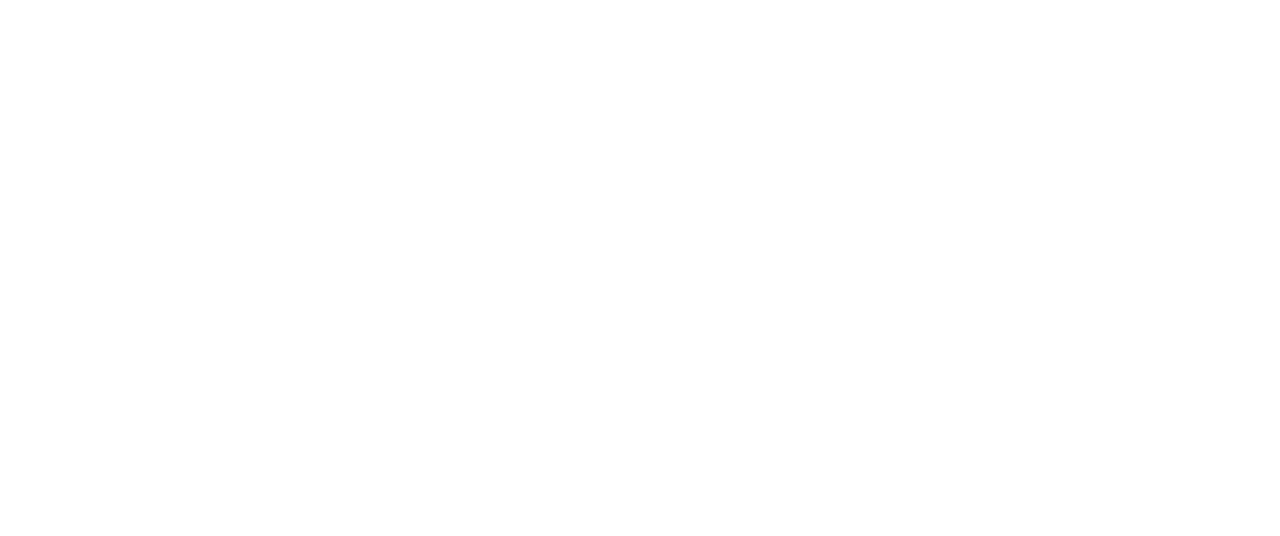
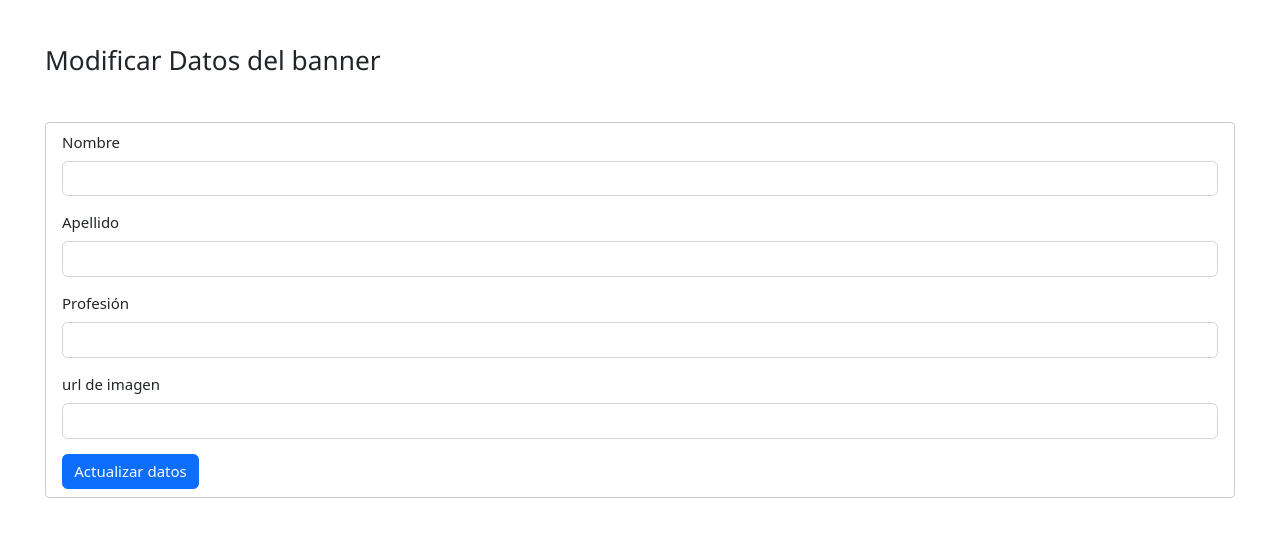
Before and after one commit to ferbonelli/Portfolio-FrontEnd, an Angular app in the folder MiPorfolio/: page /editarbanner/1 in a window 1280 px wide. Before the commit this address led to /. Shown: the top 536 px of the page. Built offline with nearby package versions, Linux system fonts and the light colour scheme; no server answers.

Commit message:
Con imagens ok

```diff
--- a/MiPorfolio/src/app/app-routing.module.ts
+++ b/MiPorfolio/src/app/app-routing.module.ts
@@ -11,7 +11,7 @@
 import { NuevaeducacionComponent } from './componentes/educacion/nuevaeducacion.component';
 import { EditareducacionComponent } from './componentes/educacion/editareducacion.component';
 import { EditaracercaDeComponent } from './componentes/acerca-de/editaracerca-de.component';
-
+import { EditarbannerComponent } from './componentes/banner/editarbanner.component';
 
 
 
@@ -27,6 +27,8 @@
 {path:'nuevaeducacion', component:NuevaeducacionComponent},
 {path:'editareducacion/:id', component:EditareducacionComponent},
 {path:'editaracercade/:id', component:EditaracercaDeComponent},
+{path:'editarbanner/:id', component:EditarbannerComponent},
+
 {path:'', component:MiportfolioComponent,pathMatch: 'full'},
 ];
 
--- a/MiPorfolio/src/app/componentes/banner/banner.component.html
+++ b/MiPorfolio/src/app/componentes/banner/banner.component.html
@@ -1,10 +1,16 @@
 <div class="card img-fluid" >
     <img class="card-img-top" src="./assets/img/electronica.png" alt="Card image" style="width:100%">
-          <img   src="./assets/img/foto_mia2022.png" class="rounded-circle img-fluid col-md-3 perfil-image">
+          <img   src={{persona.url_foto}} class="rounded-circle img-fluid col-md-3 perfil-image">
 </div>
 <div>
   <br>
   <h4 class="text-bg-primary text-center">{{persona.nombre}}&nbsp; {{persona.apellido}}
     &nbsp;-&nbsp;{{persona.profesion}}
   </h4>
+
+  <div *ngIf="esta_logueado">
+    <button type="button" class="btn btn-secondary" routerLink="/editarbanner/{{persona.id_persona}}">Editar banner</button>
+    <br><br>
+    </div>
+
 </div>
--- a/MiPorfolio/src/app/componentes/banner/banner.component.ts
+++ b/MiPorfolio/src/app/componentes/banner/banner.component.ts
@@ -13,6 +13,9 @@
 })
 export class BannerComponent implements OnInit{
 
+
+   // Declaraciones
+   esta_logueado: boolean = false;
   // En este caso como es mi porfolio voy a usar solo el id de mi persona
   id: number=1;
   persona: Persona = new Persona(0,'','','','','','','','','');
@@ -20,6 +23,18 @@
   constructor(private datosPersona:PersonaService) {}
 
   ngOnInit(): void {
+    this.mostrarPersona();
+    if (localStorage.getItem("estado_login"))
+            {
+              this.esta_logueado=true;
+            }
+            else
+              {
+              this.esta_logueado=false;
+              }
+  }
+
+  mostrarPersona():void {
     this.datosPersona.obtenerPersona(this.id).subscribe(
       data => {
         this.persona=data;
--- a/MiPorfolio/src/app/componentes/banner/editarbanner.component.html
+++ b/MiPorfolio/src/app/componentes/banner/editarbanner.component.html
@@ -1 +1,24 @@
-<p>editarbanner works!</p>
+<h3 class="m-5">Modificar Datos del banner</h3>
+<div class="m-5 w3-padding w3-border w3-round ws-grey">
+  <div class="mb-3">
+    <label for="formGroupExampleInput" class="form-label">Nombre</label>
+    <input type="text" class="form-control" id="formGroupExampleInput" [(ngModel)]="personaEditar.nombre" >
+  </div>
+
+  <div class="mb-3">
+    <label for="formGroupExampleInput" class="form-label">Apellido</label>
+    <input type="text" class="form-control" id="formGroupExampleInput" [(ngModel)]="personaEditar.apellido" >
+  </div>
+
+  <div class="mb-3">
+    <label for="formGroupExampleInput" class="form-label">Profesión</label>
+    <input type="text" class="form-control" id="formGroupExampleInput" [(ngModel)]="personaEditar.profesion" >
+  </div>
+
+  <div class="mb-3">
+    <label for="formGroupExampleInput" class="form-label">url de imagen</label>
+    <input type="text" class="form-control" id="formGroupExampleInput" [(ngModel)]="personaEditar.url_foto" >
+  </div>
+
+  <button type="button" class="btn btn-primary" (click)="onUpdate()">Actualizar datos</button>
+</div>
--- a/MiPorfolio/src/app/componentes/banner/editarbanner.component.ts
+++ b/MiPorfolio/src/app/componentes/banner/editarbanner.component.ts
@@ -1,10 +1,54 @@
-import { Component } from '@angular/core';
+import { Component, OnInit } from '@angular/core';
+import { Router } from '@angular/router';
+import { Persona } from 'src/app/model/persona.model';
+
+// Importo servicios
+import { PersonaService } from 'src/app/servicios/persona.service';
+
 
 @Component({
   selector: 'app-editarbanner',
   templateUrl: './editarbanner.component.html',
   styleUrls: ['./editarbanner.component.css']
 })
-export class EditarbannerComponent {
+export class EditarbannerComponent implements OnInit {
+
+  // como es mi porfolio uso solo el id=1
+  personaEditar: Persona = new Persona(0,'','','','','','','','','');
+  id: number = 1;
+
+  constructor(
+    private datosPersona:PersonaService,
+    private ruta:Router
+  ){}
+
+ngOnInit(): void {
+  this.traerPersona();
+}
+
+traerPersona() {
+
+  this.datosPersona.obtenerPersona(this.id).subscribe(
+    data =>{
+      this.personaEditar = data;
+
+    }
+  )
+}
+
+onUpdate() {
+
+this.datosPersona.actualizarPersona(this.personaEditar).subscribe(
+  data => {
+    alert("Se actualizó el banner");
+    this.ruta.navigate(['/portfolio']);
+  }, err =>{
+     alert("Error al modificar acerca de");
+     this.ruta.navigate(['/portfolio']);
+  }
+)
 
 }
+
+
+}
```
